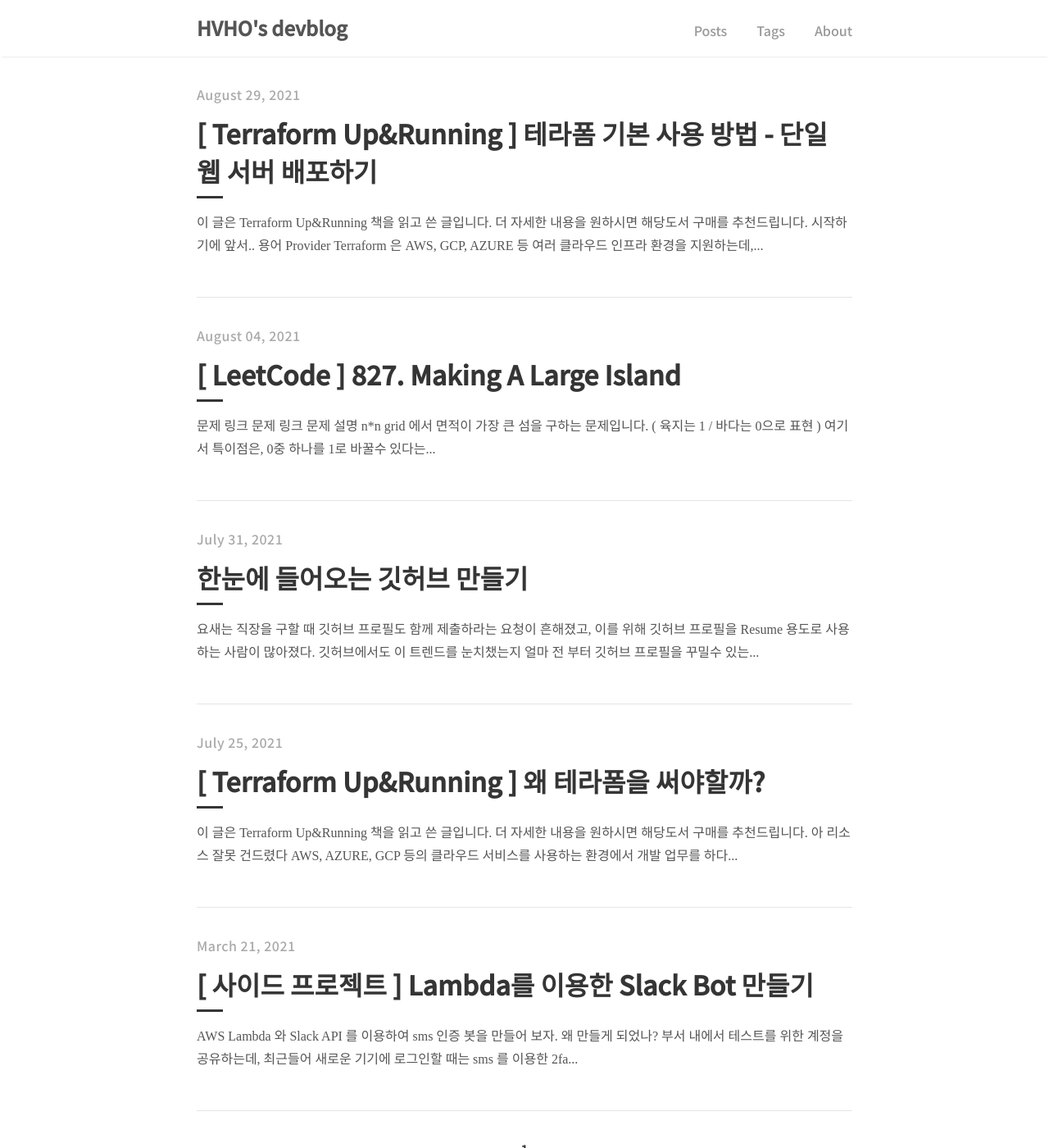
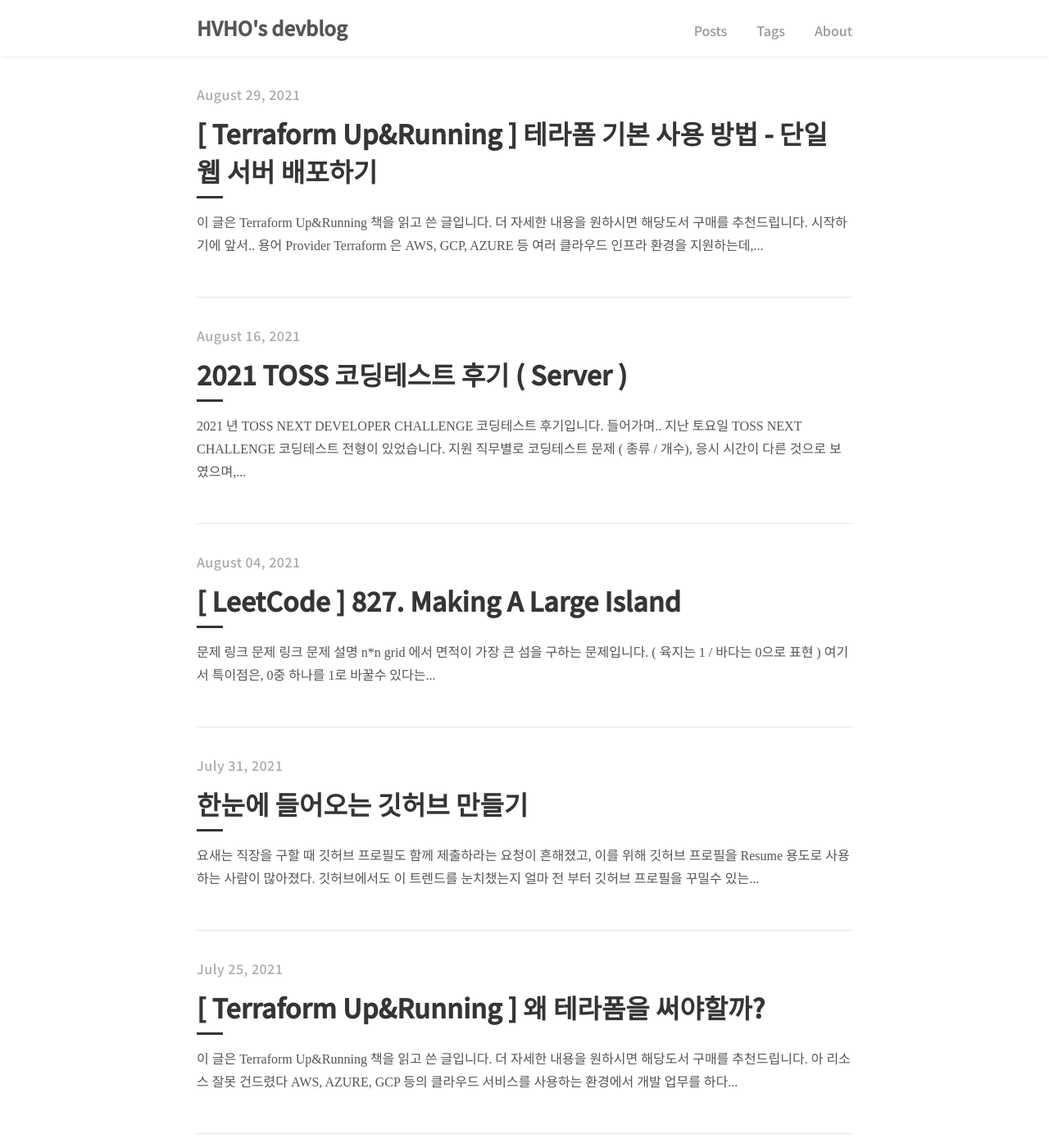
Before and after one commit to HVHO/HVHO.github.io, a Jekyll site: the page built from index.html, in a window 1280 px wide and 1400 px high. Shown: the whole window at 82% size. Built offline with Jekyll 4.4.1, drawn with Linux system fonts in a browser that asks for light colours; some web fonts are replaced; the list of posts is cut into pages by our own code; part of the change alters nothing that is shown.

Commit message:
write acticle about toss coding interview

````diff
--- a/_tmp/2021-08-16-toss-coding-interview.md
+++ b/_posts/2021-08-16-toss-coding-interview.md
@@ -28,31 +28,19 @@ tags: Terraform
 6문제를 2시간 안에 풀어아 해서 시간이 조금 빡빡하게 느껴졌으며, 느긋하게 풀다가 결국 시간내에 2문제 정도 디버그를 완료하지 못해 TC 일부 실패한 채로 제출하였습니다. 😭
 <br>
 <br>
-문제에 대해 간단하게 설명하면,
 
-- 1번 : 단순 구현 문제, 구현은 매우 쉬웠으나, 실제 상황에 대한 요구사항이라 이해하기 힘들었습니다. 마치 국어 지문을 푸는 느낌이였습니다.
-- 2번 : 단순 구현 문제, 문제에 대한 설명이 부족하다고 느꼈습니다. 지문을 읽고 문제 상황이 정확하게 이해되지 않아 TC로 디버그 하였습니다.
-- 3번 : 단순 구현 문제, 숫자 출력 형식 처리
-- 4번 : 구현 문제, 명령어가 스트링으로 들어오면 해당 명령어를 순차적으로 처리하는 문제였습니다. ( CLI 구현 느낌 )
-- 5번 : Segmentation Tree 문제. 구간 최댓값 쿼리 문제였습니다. 효율성 테스트가 있었습니다.
-- 6번 : Memoizaton 문제. 피보나치 수열 문제와 비슷하였습니다.
-효율성 테스트가 있었습니다.
+**보안유지서약** 때문에 문제를 자세하게 설명하진 못하지만, 대략적으로 기술해 보면
+복잡한 알고리즘 보다는 실제 요구사항을 정확하게 분석하고 구현할 수 있냐에 대한 문제가 많이 나왔습니다.
+단순 구현 문제가 많았으며, 구현의 요구사항이 까다롭게 나와 구현 자체는 복잡하지 않지만 요구사항을 해석하는데 시간이 좀 걸렷습니다.
+마치 독해 문제를 푸는듯한 느낌을 받았습니다.
 
+나머지 알고리즘을 요하는 문제는 평이한 난이도로 나왔습니다. ```leetcode medium``` 정도 난이도라 평소에 알고리즘 준비를 해보셧던 분들은 어렵지 않게 풀 수 있었으리라 생각됩니다.
 
 # 서술형 문제
 
 총 6문제를 30분 동안 푸는 문제였습니다.
 실제 현업에서 충분히 겪을 수 있는 상황에 대한 해결 방법을 묻는 문제가 대부분이였으며, 한문제당 5분밖에 답변 시간이 없어 검색할 시간 없이 원래 알고 있는 내용으로만 답변하도록 의도한 느낌을 받았습니다.
-
-문제는 주로 아래와 같은 분야에서 나왔으며,
-
-- 비동기 시스템 설계
-- 객체 지향 설계
-- DB 정합성 문제
-- EVENT QUEUE 설계
-- 캐싱 정책 문제
-
-에 대해 나왔으며, 대용량 트래픽 시스템을 설계하며 신뢰도 있는 상품을 만들기 위해 한번쯤 꼭 겪어볼 만한 문제를 잘 골라 냈다고 생각합니다.
+대용량 트래픽 시스템을 설계하며 신뢰도 있는 상품을 만들기 위해 한번쯤 꼭 겪어볼 만한 문제를 잘 골라 냈다고 생각합니다.
 현업에서 직접 겪어본 상황도 있엇지만, 그렇지 않은 문제상황도 있어 적절한 답변을 하지 못한 것 같아 아쉬움이 남습니다.
 
 # 느낀 점
````
